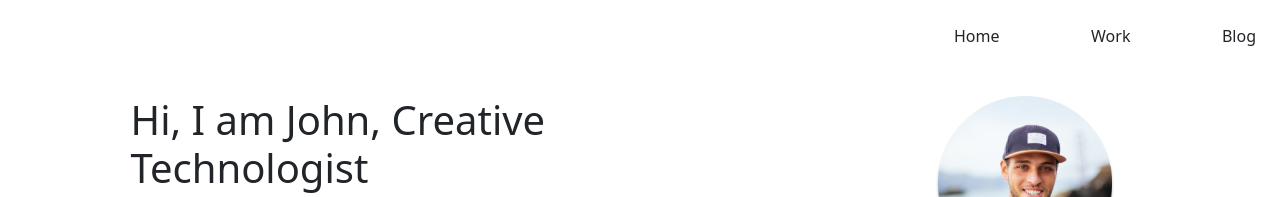
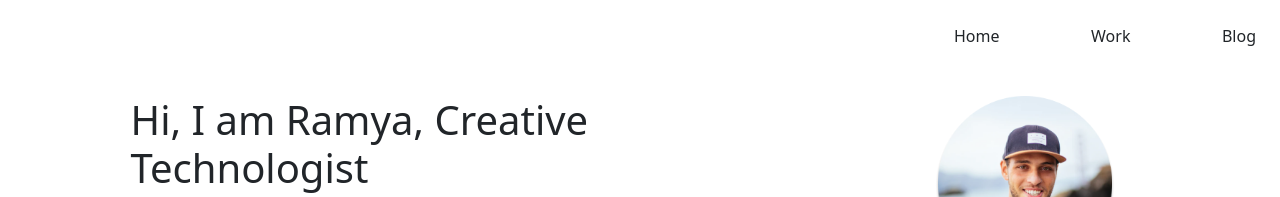
Before and after one commit to VRamya-1998/fooddelivery2, a plain HTML site: page index.html in a window 1280 px wide. Shown: the top 197 px of the page. Drawn offline with nearby package versions, Linux system fonts and the light colour scheme; files whose address does not match are found by name.

Commit message:
Update index.html

```diff
--- a/index.html
+++ b/index.html
@@ -22,7 +22,7 @@
         </div>
         <div class="d-flex justify-content-around p-2 mt-4 ms-4">
             <div class="w-50">
-                <h1>Hi, I am John,
+                <h1>Hi, I am Ramya,
                     Creative Technologist</h1>
                 <p>Amet minim mollit non deserunt ullamco est sit aliqua dolor do amet sint. Velit officia consequat
                     duis enim velit mollit. Exercitation veniam consequat sunt nostrud amet.</p>
```
